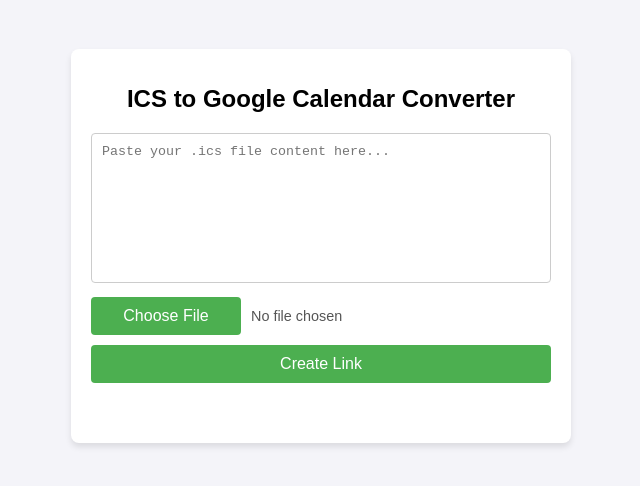
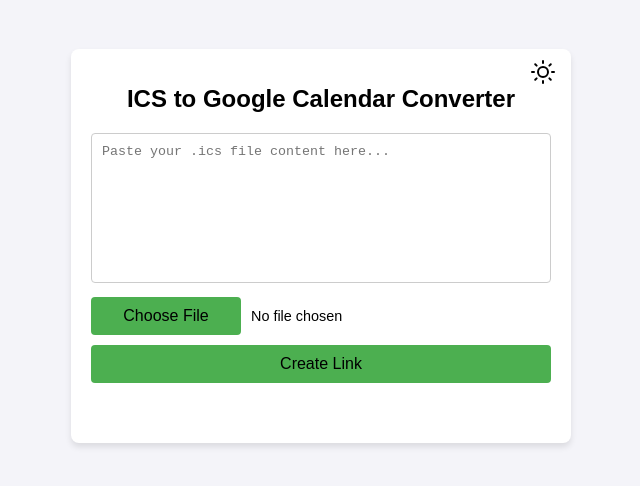
Before and after one commit to samuliasmala/ics-to-google-calendar, a plain HTML site: page index.html in a window 1280 px wide. Shown: the part 154-640 px from the top of the page, without its empty margins (319-959 px from the left). Drawn offline with Linux system fonts and the light colour scheme.

Commit message:
Add dark theme

```diff
--- a/index.html
+++ b/index.html
@@ -1,5 +1,5 @@
 <!DOCTYPE html>
-<html lang="en">
+<html lang="en" data-theme="">
 <head>
     <meta charset="UTF-8">
     <meta name="viewport" content="width=device-width, initial-scale=1.0">
@@ -9,13 +9,29 @@
 <body>
     <div class="container">
         <h1>ICS to Google Calendar Converter</h1>
+        <button id="themeToggle" class="theme-toggle-button">
+            <svg id="sunIcon" xmlns="http://www.w3.org/2000/svg" width="24" height="24" viewBox="0 0 24 24" fill="none" stroke="currentColor" stroke-width="2" stroke-linecap="round" stroke-linejoin="round">
+                <circle cx="12" cy="12" r="5"></circle>
+                <line x1="12" y1="1" x2="12" y2="3"></line>
+                <line x1="12" y1="21" x2="12" y2="23"></line>
+                <line x1="4.22" y1="4.22" x2="5.64" y2="5.64"></line>
+                <line x1="18.36" y1="18.36" x2="19.78" y2="19.78"></line>
+                <line x1="1" y1="12" x2="3" y2="12"></line>
+                <line x1="21" y1="12" x2="23" y2="12"></line>
+                <line x1="4.22" y1="19.78" x2="5.64" y2="18.36"></line>
+                <line x1="18.36" y1="5.64" x2="19.78" y2="4.22"></line>
+            </svg>
+            <svg id="moonIcon" xmlns="http://www.w3.org/2000/svg" width="24" height="24" viewBox="0 0 24 24" fill="none" stroke="currentColor" stroke-width="2" stroke-linecap="round" stroke-linejoin="round">
+                <path d="M21 12.79A9 9 0 1 1 11.21 3 7 7 0 0 0 21 12.79z"></path>
+            </svg>
+        </button>
         <textarea id="icsInput" placeholder="Paste your .ics file content here..."></textarea>
         <div class="file-upload">
           <input type="file" id="icsFile" accept=".ics" onchange="handleFileUpload()" hidden>
-          <button id="customFileButton" onclick="document.getElementById('icsFile').click()">Choose File</button>
+          <button id="customFileButton" class="button" onclick="document.getElementById('icsFile').click()">Choose File</button>
           <span id="fileName">No file chosen</span>
       </div>
-        <button onclick="convertToGoogleCalendar()">Create Link</button>
+        <button class="button" onclick="convertToGoogleCalendar()">Create Link</button>
         <div id="result" class="result"></div>
     </div>
     <script src="script.js"></script>
--- a/script.js
+++ b/script.js
@@ -83,3 +83,29 @@ function generateGoogleCalendarLink(
 
   return `${base}?${params.toString()}`;
 }
+
+document.addEventListener('DOMContentLoaded', function () {
+  const themeToggle = document.getElementById('themeToggle');
+  const userPrefersDark =
+    window.matchMedia &&
+    window.matchMedia('(prefers-color-scheme: dark)').matches;
+
+  // Set initial theme based on system preference or stored preference
+  const storedTheme = localStorage.getItem('theme');
+  if (storedTheme) {
+    document.documentElement.setAttribute('data-theme', storedTheme);
+  } else {
+    document.documentElement.setAttribute(
+      'data-theme',
+      userPrefersDark ? 'dark' : 'light'
+    );
+  }
+
+  // Theme toggle button event listener
+  themeToggle.addEventListener('click', function () {
+    const currentTheme = document.documentElement.getAttribute('data-theme');
+    const newTheme = currentTheme === 'dark' ? 'light' : 'dark';
+    document.documentElement.setAttribute('data-theme', newTheme);
+    localStorage.setItem('theme', newTheme);
+  });
+});
--- a/styles.css
+++ b/styles.css
@@ -1,5 +1,31 @@
+:root {
+  --bg-color: #f4f4f9;
+  --text-color: #000;
+  --container-bg: #fff;
+  --button-bg: #4caf50;
+  --button-hover-bg: #45a049;
+}
+
+[data-theme='dark'] {
+  --bg-color: #222;
+  --text-color: #f4f4f9;
+  --container-bg: #444;
+  --button-bg: #888;
+  --button-hover-bg: #777;
+}
+
+[data-theme='dark'] #sunIcon {
+  display: none;
+}
+
+[data-theme]:not([data-theme='dark']) #moonIcon {
+  display: none;
+}
+
 html {
   box-sizing: border-box;
+  background-color: var(--bg-color);
+  color: var(--text-color);
 }
 
 *,
@@ -10,7 +36,6 @@ html {
 
 body {
   font-family: Arial, sans-serif;
-  background-color: #f4f4f9;
   margin: 0;
   padding: 0;
   display: flex;
@@ -20,12 +45,13 @@ body {
 }
 
 .container {
-  background: #fff;
+  background: var(--container-bg);
   padding: 20px;
   border-radius: 8px;
   box-shadow: 0 4px 6px rgba(0, 0, 0, 0.1);
   max-width: 500px;
   width: 100%;
+  position: relative;
 }
 
 h1 {
@@ -42,6 +68,8 @@ textarea {
   border: 1px solid #ccc;
   border-radius: 4px;
   resize: none;
+  background-color: var(--container-bg);
+  color: var(--text-color);
 }
 
 .file-upload {
@@ -54,8 +82,8 @@ textarea {
 
 #customFileButton {
   padding: 10px 20px;
-  background-color: #4caf50;
-  color: #fff;
+  background-color: var(--button-bg);
+  color: var(--text-color);
   border: none;
   border-radius: 4px;
   cursor: pointer;
@@ -66,27 +94,27 @@ textarea {
 }
 
 #customFileButton:hover {
-  background-color: #45a049;
+  background-color: var(--button-hover-bg);
 }
 
 #fileName {
   font-size: 0.9rem;
-  color: #555;
+  color: var(--text-color);
 }
 
-button {
+.button {
   width: 100%;
   padding: 10px;
-  background-color: #4caf50;
-  color: #fff;
+  background-color: var(--button-bg);
+  color: var(--text-color);
   border: none;
   border-radius: 4px;
   cursor: pointer;
   font-size: 1rem;
 }
 
-button:hover {
-  background-color: #45a049;
+.button:hover {
+  background-color: var(--button-hover-bg);
 }
 
 .result {
@@ -94,4 +122,18 @@ button:hover {
   min-height: 20px;
   word-wrap: break-word;
   text-align: center;
+  color: var(--text-color);
 }
+
+.theme-toggle-button {
+  position: absolute;
+  top: 10px;
+  right: 10px;
+  background: none;
+  border: none;
+  cursor: pointer;
+}
+
+.theme-toggle-button:hover {
+  color: var(--button-hover-bg);
+}
```
